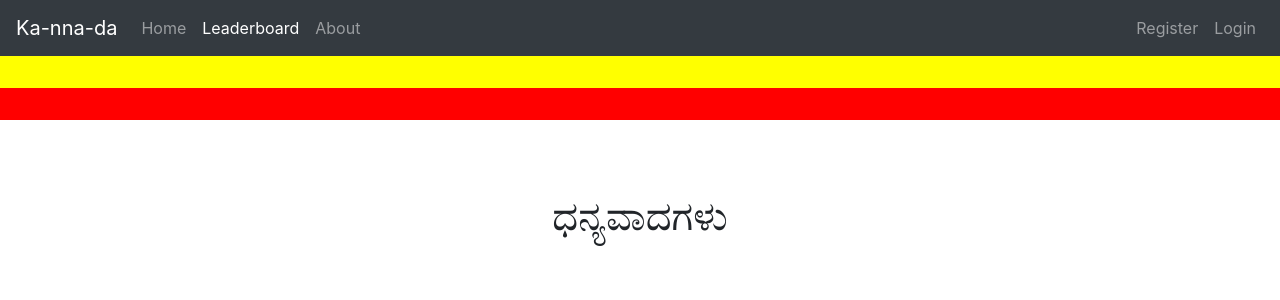
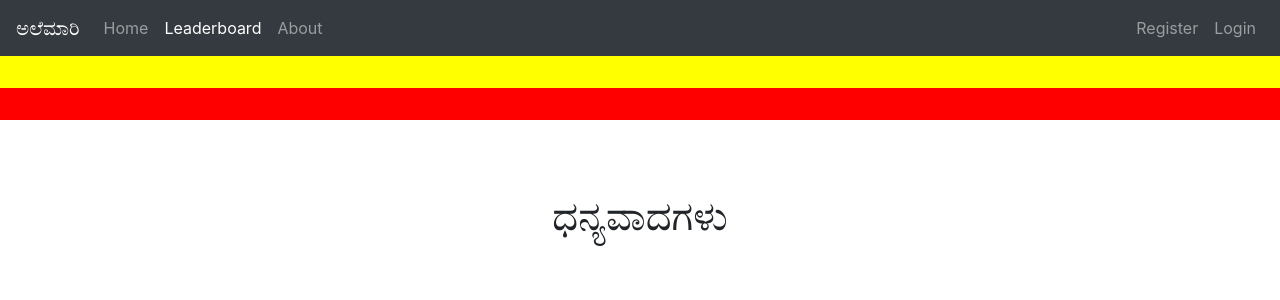
Before and after one commit to codebase17/Quiz-college-event, a PHP site: page /pages/last_page.php in a window 1280 px wide. Shown: the top 300 px of the page. Run offline with PHP 8.4, Linux system fonts and the light colour scheme; some libraries are stand-ins or nearby versions.

Commit message:
Update last_page.php

```diff
--- a/pages/last_page.php
+++ b/pages/last_page.php
@@ -8,7 +8,7 @@
 <body>
 
   <nav class="navbar navbar-expand-md navbar-dark bg-dark">
-    <a href="../index.php" class="navbar-brand">Ka-nna-da</a>
+    <a href="../index.php" class="navbar-brand">ಅಲೆಮಾರಿ</a>
     <button type="button" class="navbar-toggler" data-toggle="collapse" data-target="#navbarCollapse">
         <span class="navbar-toggler-icon"></span>
     </button>
```
